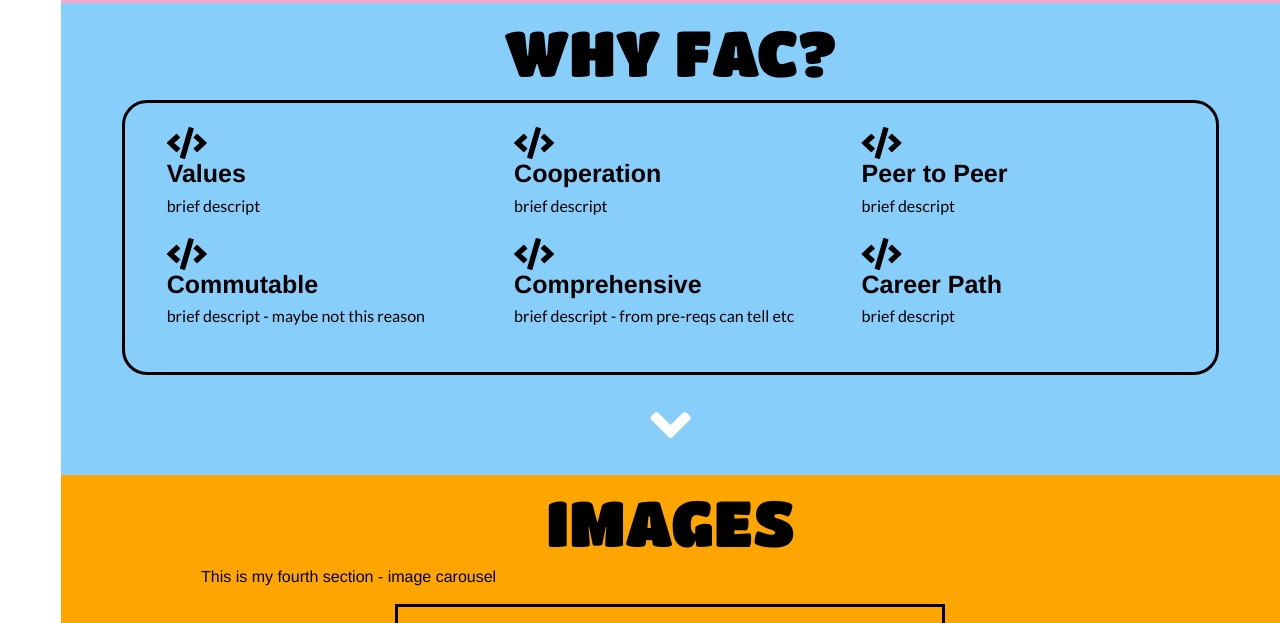
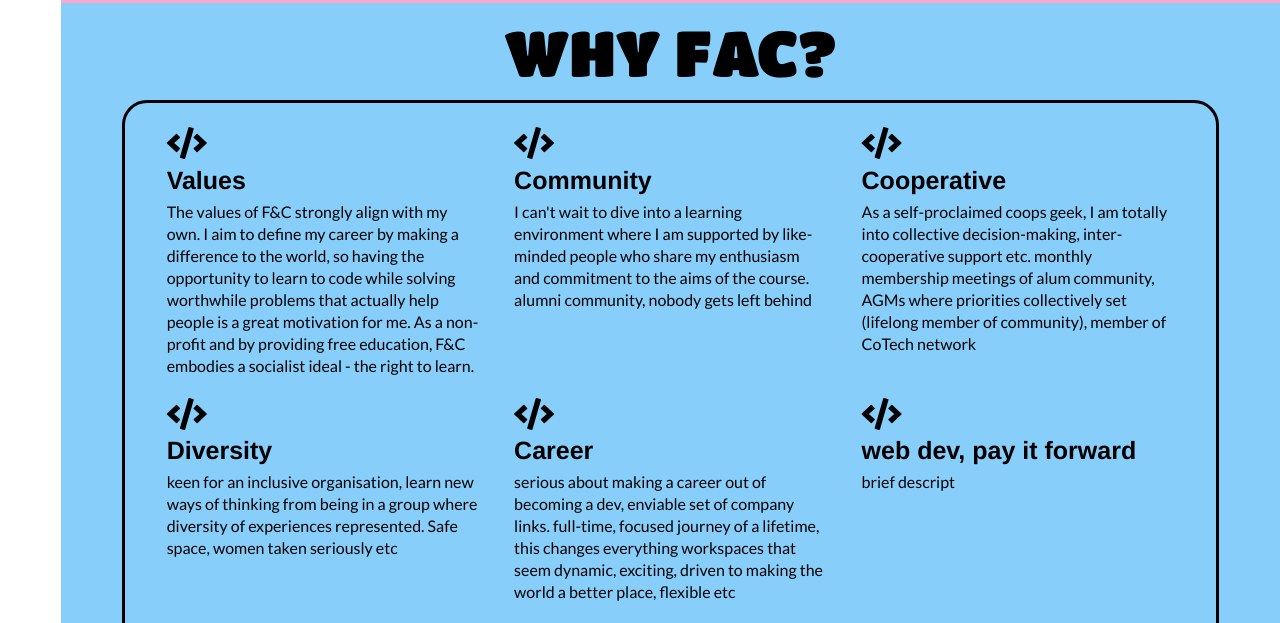
Before and after one commit to jamdelion/old-fac-application, a plain HTML site: page index.html in a window 1280 px wide. Shown: the part 1500-2123 px from the top of the page. Drawn offline with Linux system fonts and the light colour scheme; a web font is replaced by a local one.

Commit message:
Added content to why-fac reasons

```diff
--- a/index.html
+++ b/index.html
@@ -225,45 +225,54 @@
       <h3 id="why-fac">
         Why FAC?
       </h3>
+      <!-- TURN THESE INTO BULLET POINTS? USE WHYFAC.TXT TOO -->
       <div class="why-fac-content">
         <div class="fac-reason">
-          <i class="fas fa-code fa-2x"></i>
+          <i class="fas fa-code fa-2x" id="code-icon"></i>
           <h4>Values</h4>
           <div class="reason-text">
-            brief descript
+            The values of F&C strongly align with my own.
+            I aim to define my career by making a difference to the world, so having the opportunity to learn to code while solving worthwhile problems that actually help people is a great motivation for me.
+            <!-- utilising the power of tech for good -->
+            As a non-profit and by providing free education, F&C embodies a socialist ideal - the right to learn.
           </div>
         </div>
         <div class="fac-reason">
-          <i class="fas fa-code fa-2x"></i>
-          <h4>Cooperation</h4>
+          <i class="fas fa-code fa-2x" id="code-icon"></i>
+          <h4>Community</h4>
           <div class="reason-text">
-            brief descript
+            I can't wait to dive into a learning environment where I am supported by like-minded people who share my enthusiasm and commitment to the aims of the course.
+             alumni community, nobody gets left behind
           </div>
         </div>
         <div class="fac-reason">
-          <i class="fas fa-code fa-2x"></i>
-          <h4>Peer to Peer</h4>
+          <i class="fas fa-code fa-2x" id="code-icon"></i>
+          <h4>Cooperative</h4>
           <div class="reason-text">
-            brief descript
+            As a self-proclaimed coops geek, I am totally into collective decision-making, inter-cooperative support etc.
+            monthly membership meetings of alum community, AGMs where priorities collectively set (lifelong member of community), member of CoTech network
           </div>
         </div>
         <div class="fac-reason">
-          <i class="fas fa-code fa-2x"></i>
-          <h4>Commutable</h4>
+          <i class="fas fa-code fa-2x" id="code-icon"></i>
+          <h4>Diversity</h4>
           <div class="reason-text">
-            brief descript - maybe not this reason
+            keen for an inclusive organisation, learn new ways of thinking from being in a group where diversity of experiences represented. Safe space, women taken seriously etc
           </div>
         </div>
         <div class="fac-reason">
-          <i class="fas fa-code fa-2x"></i>
-          <h4>Comprehensive</h4>
+          <i class="fas fa-code fa-2x" id="code-icon"></i>
+          <h4>Career</h4>
           <div class="reason-text">
-            brief descript - from pre-reqs can tell etc
+            serious about making a career out of becoming a dev, enviable set of company links.
+            full-time, focused
+            journey of a lifetime, this changes everything
+            workspaces that seem dynamic, exciting, driven to making the world a better place, flexible etc
           </div>
         </div>
         <div class="fac-reason">
-          <i class="fas fa-code fa-2x"></i>
-          <h4>Career Path</h4>
+          <i class="fas fa-code fa-2x" id="code-icon"></i>
+          <h4>web dev, pay it forward</h4>
           <div class="reason-text">
             brief descript
           </div>
```
